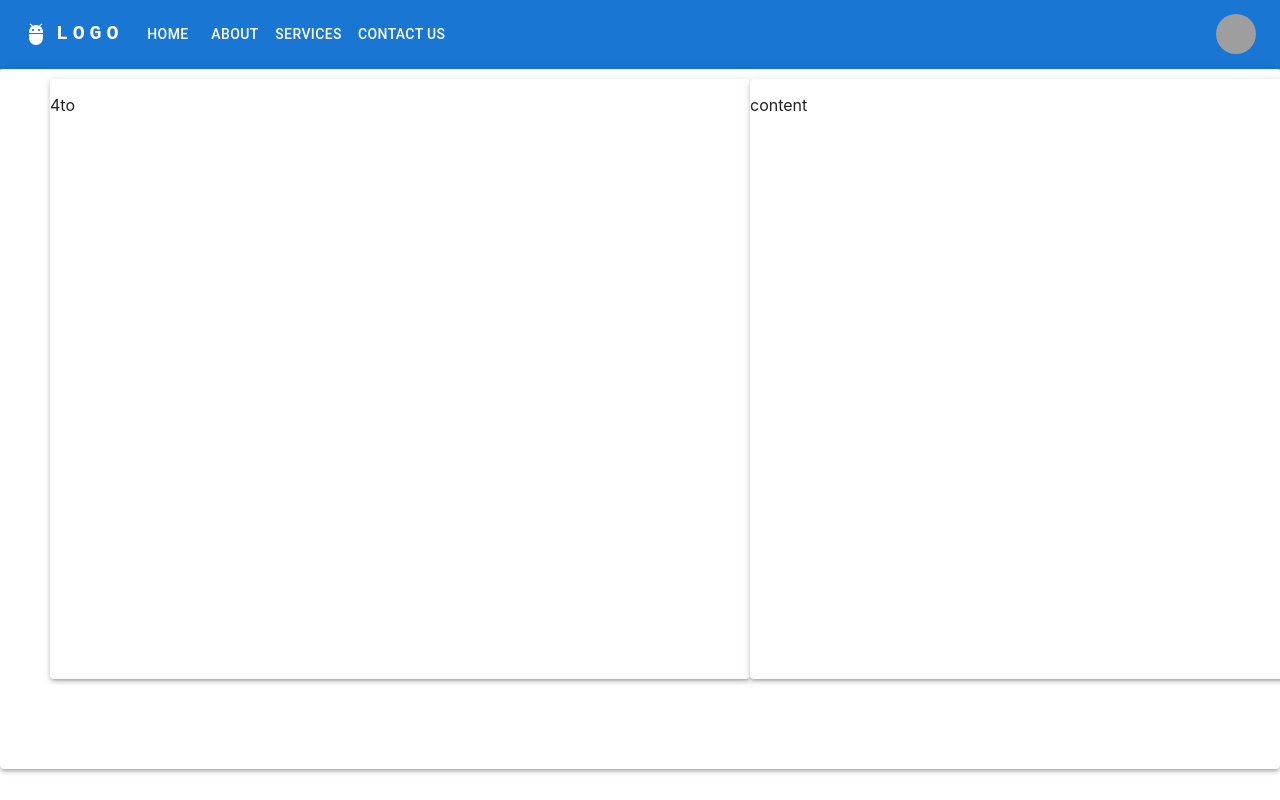
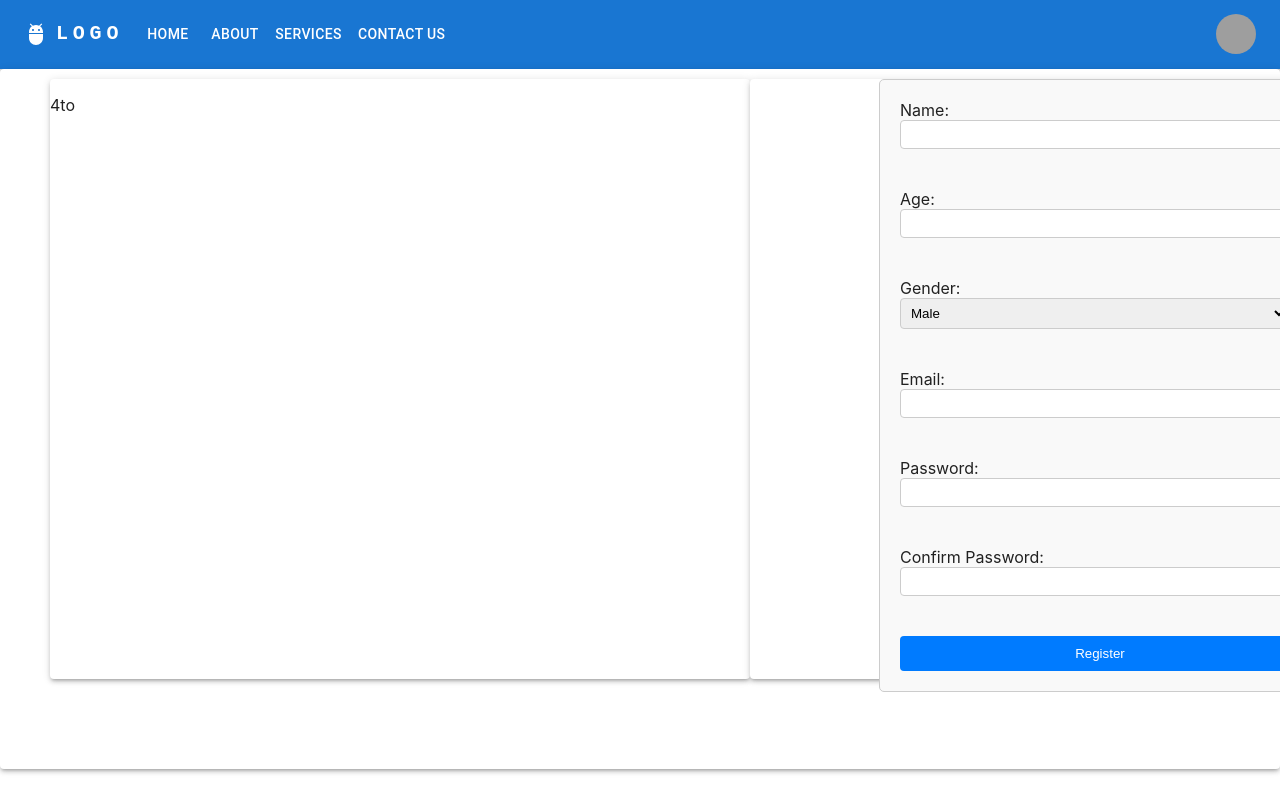
Before and after one commit to jayaniprofile/dental-web, a React (Create React App) app in the folder dental-frontend/: page /reg in a window 1280 px wide. Shown: the top 800 px of the page. Built offline with nearby package versions, Linux system fonts and the light colour scheme; grey boxes are pictures that could not be loaded.

Commit message:
register page

```diff
--- a/dental-frontend/src/Pages/Register.jsx
+++ b/dental-frontend/src/Pages/Register.jsx
@@ -2,6 +2,7 @@ import React from "react";
 import Container from "../Components/Container";
 import "../Style/Regist.css";
 import ResponsiveAppBar from "../Components/NavBar";
+import RegistrationForm from "./RegistrationForm";
 
 export default function Register() {
   return (
@@ -14,7 +15,7 @@ export default function Register() {
           </Container>
 
           <Container size="reg2">
-            <p>content</p>
+            <RegistrationForm />
           </Container>
         </div>
       </Container>
```
